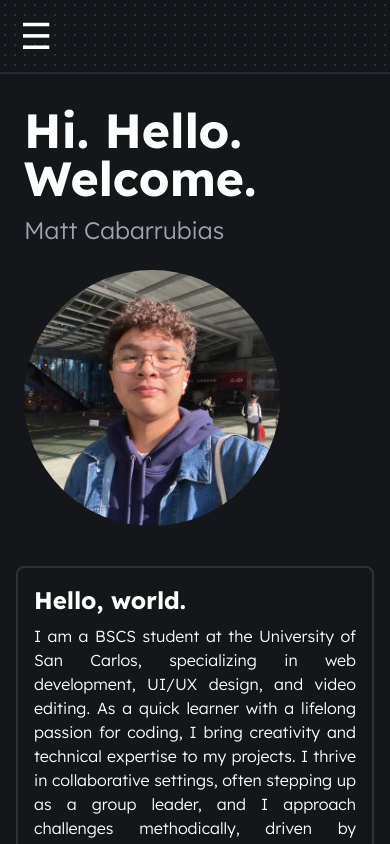
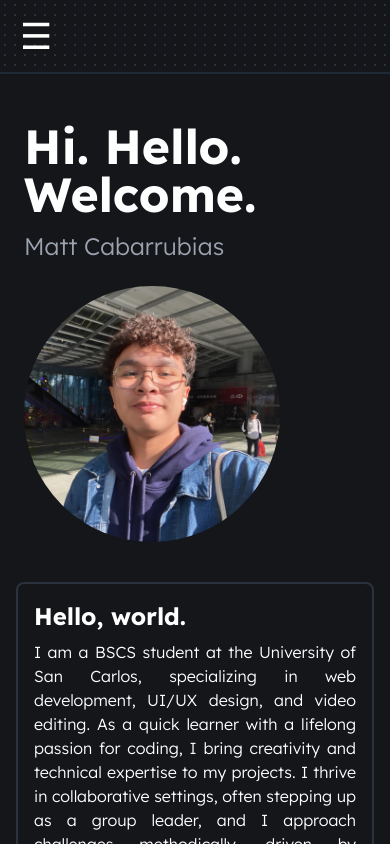
Before and after one commit to devliqht/portfolio, a React (Vite) app: page / in a window 390 px wide. Shown: the top 844 px of the page. Built offline with nearby package versions, Linux system fonts and the light colour scheme.

Commit message:
HERO: Fix margin in mobile view

```diff
--- a/src/pages/Hero.tsx
+++ b/src/pages/Hero.tsx
@@ -11,7 +11,7 @@ import SkillShowcase from "@/components/Skills";
 const Hero = () => {
     return (
         <div className="h-full flex flex-col justify-center md:items-center p-4 md:p-6">
-        <AnimatedContainer delay={300} className="pl-2 md:pl-0">
+        <AnimatedContainer delay={300} className="mt-4 md:mt-0 pl-2 md:pl-0">
             <div className="flex flex-col items-start mt-4 md:justify-center md:items-center" id="home">
                 <h1 className="text-5xl text-[var(--white)] lexend-deca-700">Hi. Hello. Welcome.</h1>
                 <h2 className="text-2xl text-gray-400 lexend-deca-300 mt-3">Matt Cabarrubias</h2>
```
